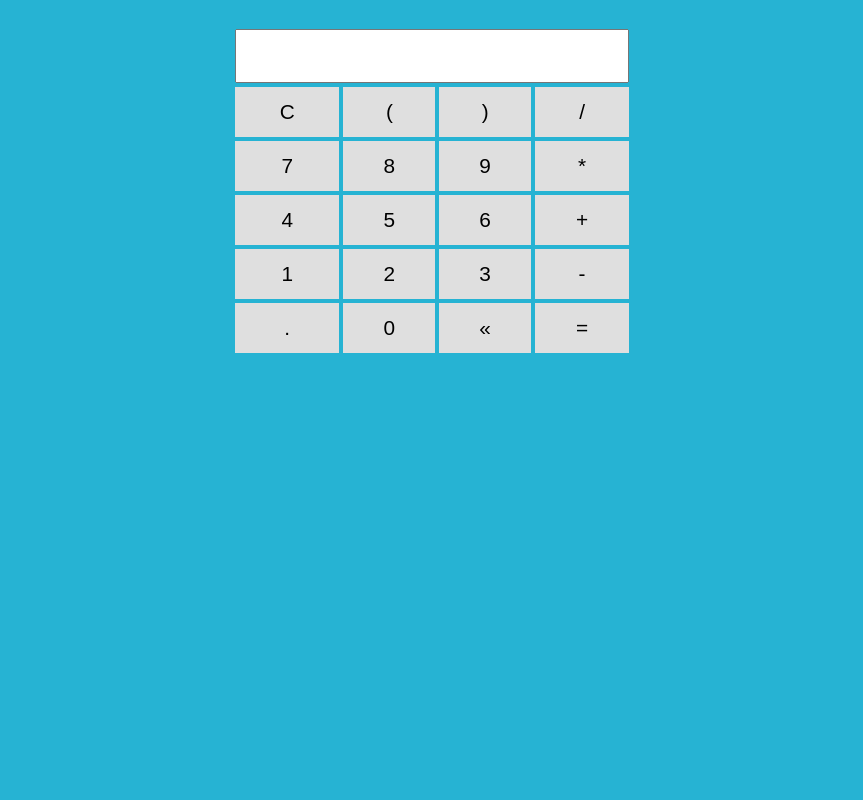
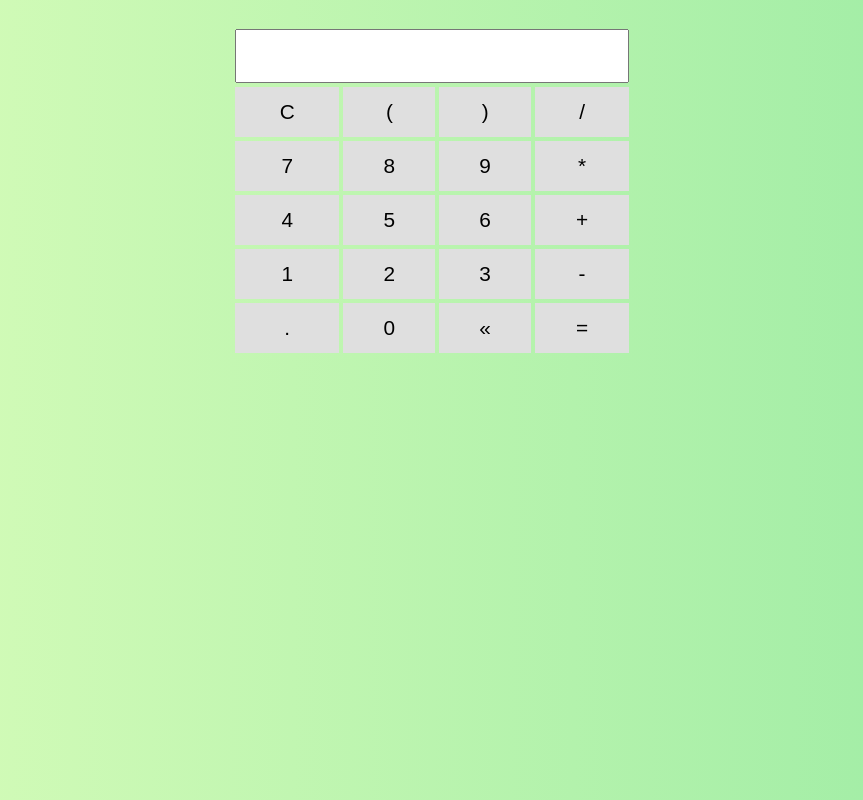
Before and after one commit to guilherme-plemos/Calculadora, a plain HTML site: page index.html in a window 1280 px wide. Shown: the whole page, without its empty margins (208-1071 px from the left). Drawn offline with nearby package versions, Linux system fonts and the light colour scheme.

Commit message:
att cores

```diff
--- a/css/style.css
+++ b/css/style.css
@@ -12,7 +12,7 @@
 body {
   margin: auto;
   padding: 0;
-  background: var(--primary-color);
+  background-image: linear-gradient(to left, #9AEBA3,#DAFDBA);
   font-family: 'Open sans', sans-serif;
   font-size: 1.3em;
   line-height: 1.5em;
```
